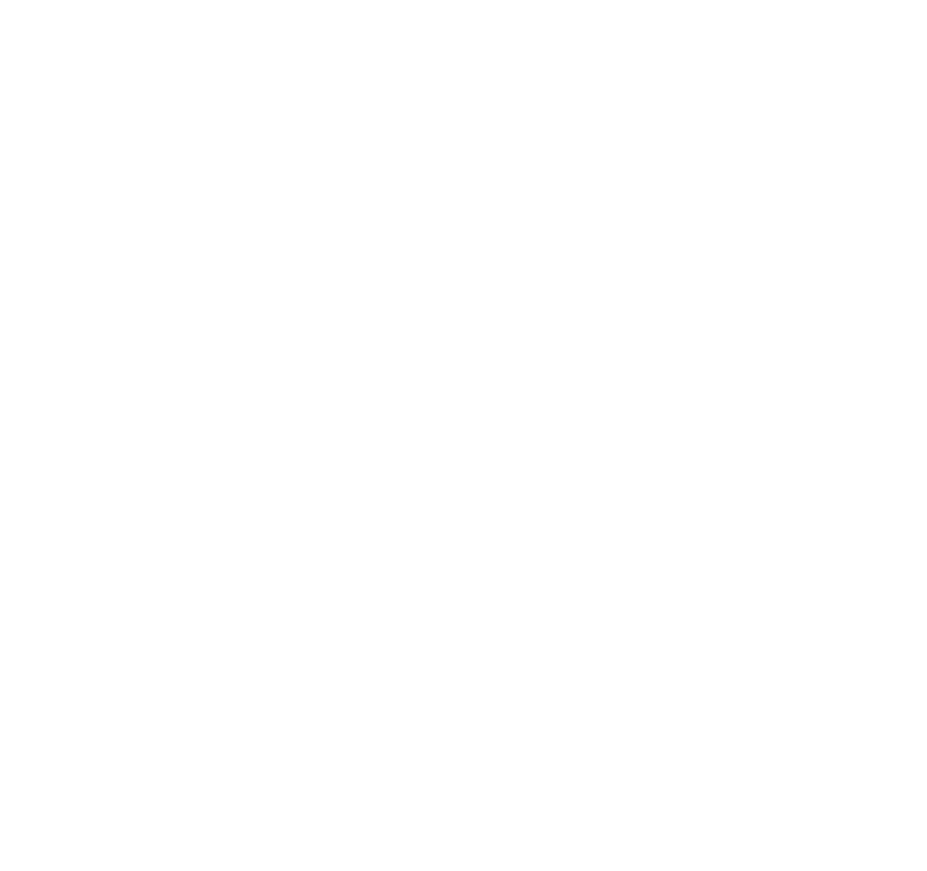
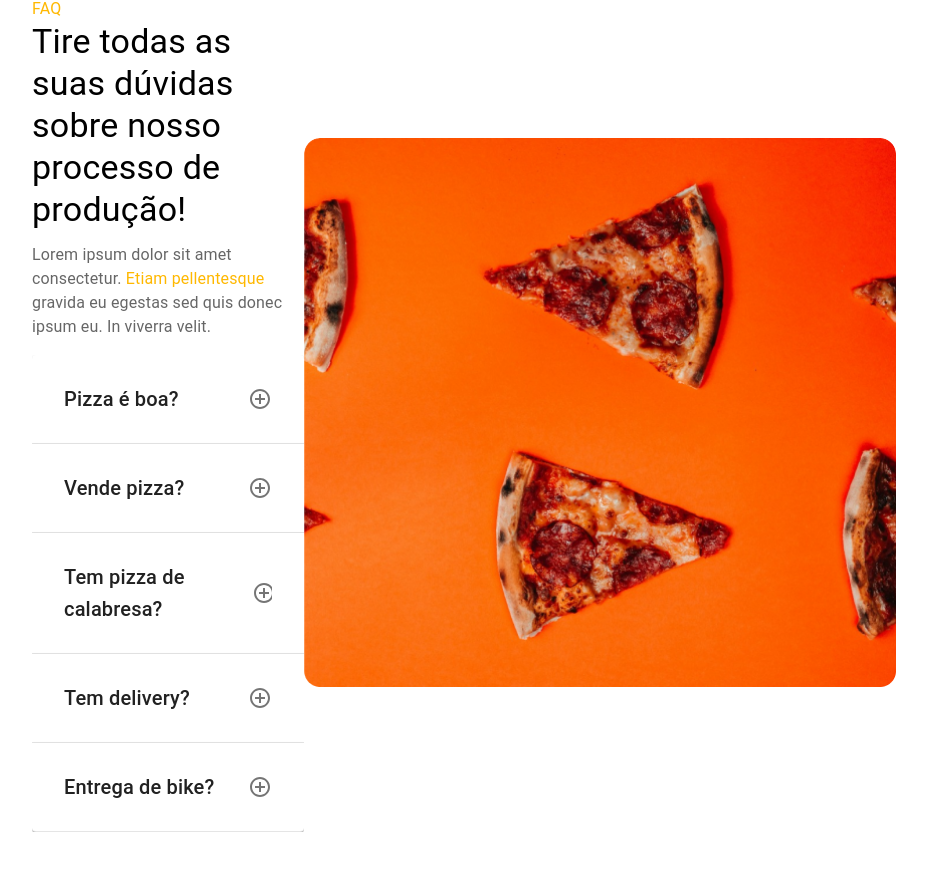
Before and after one commit to Andzuo/test-front-loumar, a React (Create React App) app: page / in a window 1280 px wide. Shown: the part 1040-1911 px from the top of the page, without its empty margins (192-1119 px from the left). Before the commit the page ends 1012 px from the top, so only its background shows below. Built offline with nearby package versions, Linux system fonts and the light colour scheme.

Commit message:
Feat: Add FaqSection

```diff
--- a/src/components/FaqSection.jsx
+++ b/src/components/FaqSection.jsx
@@ -1,10 +1,183 @@
 import React from "react";
+import {
+   Box,
+   Typography,
+   styled,
+   Accordion,
+   AccordionSummary,
+   AccordionDetails,
+} from "@mui/material";
+import AddCircleOutlineIcon from "@mui/icons-material/AddCircleOutline";
+import PizzaImage from "../assets/Icon2.png";
+
+const FAQContainer = styled(Box)(({ theme }) => ({
+   display: "flex",
+   flexDirection: "row",
+   alignItems: "center",
+   justifyContent: "space-between",
+   maxWidth: "80%",
+   padding: "5%",
+   width: "100%",
+   margin: "0 auto",
+   boxSizing: "border-box",
+   [theme.breakpoints.down("lg")]: {
+      flexDirection: "column",
+      padding: "16px",
+   },
+}));
+
+const ImageContainer = styled("div")(({ theme }) => ({
+   width: "100%",
+   maxWidth: "592px",
+   height: "auto",
+   borderRadius: "16px",
+   overflow: "hidden",
+   transition: "opacity 0.3s ease-in-out",
+   "& img": {
+      width: "100%",
+      height: "100%",
+      objectFit: "cover",
+   },
+   [theme.breakpoints.down("lg")]: {
+      width: "100%",
+      maxWidth: "100%",
+      marginTop: "16px",
+   },
+}));
+
+const TextContainer = styled(Box)(({ theme }) => ({
+   flex: 1,
+   maxWidth: "700px",
+   paddingLeft: "32px",
+   [theme.breakpoints.down("md")]: {
+      paddingLeft: 0,
+      display: "flex",
+      flexDirection: "column",
+      marginTop: "16px",
+      textAlign: "center",
+      alignItems: "center",
+      justifyContent: "center",
+   },
+}));
+
+const AccordionContainer = styled(Box)(({ theme }) => ({
+   width: "100%",
+   marginTop: "16px",
+   [theme.breakpoints.down("lg")]: {
+      maxWidth: "100%",
+   },
+}));
+const CustomAccordion = styled(Accordion)(({ theme }) => ({
+   borderBottom: "1px solid rgba(0, 0, 0, 0.1)",
+   padding: "16px",
+}));
 
 const FaqSection = () => {
    return (
-      <div>
-         <h1>FaqSection</h1>
-      </div>
+      <FAQContainer>
+         <TextContainer>
+            <Typography color="primary">FAQ</Typography>
+            <Typography variant="h4" component="h2" gutterBottom>
+               Tire todas as suas dúvidas sobre nosso
+               <br />
+               processo de produção!
+            </Typography>
+            <Typography variant="body1" color="textSecondary" paragraph>
+               Lorem ipsum dolor sit amet consectetur.{" "}
+               <Typography component="strong" color="primary">
+                  Etiam pellentesque
+               </Typography>{" "}
+               gravida eu egestas sed quis donec ipsum eu. In viverra velit.
+            </Typography>
+            <AccordionContainer>
+               <CustomAccordion>
+                  <AccordionSummary
+                     expandIcon={<AddCircleOutlineIcon />}
+                     aria-controls="panel1a-content"
+                     id="panel1a-header"
+                  >
+                     <Typography variant="h6">Pizza é boa?</Typography>
+                  </AccordionSummary>
+                  <AccordionDetails>
+                     <Typography variant="body2">
+                        Lorem ipsum dolor sit amet consectetur. Etiam
+                        pellentesque gravida eu egestas sed quis donec ipsum eu.
+                        In viverra velit.
+                     </Typography>
+                  </AccordionDetails>
+               </CustomAccordion>
+               <CustomAccordion>
+                  <AccordionSummary
+                     expandIcon={<AddCircleOutlineIcon />}
+                     aria-controls="panel2a-content"
+                     id="panel2a-header"
+                  >
+                     <Typography variant="h6">Vende pizza?</Typography>
+                  </AccordionSummary>
+                  <AccordionDetails>
+                     <Typography variant="body2">
+                        Lorem ipsum dolor sit amet consectetur. Etiam
+                        pellentesque gravida eu egestas sed quis donec ipsum eu.
+                        In viverra velit.
+                     </Typography>
+                  </AccordionDetails>
+               </CustomAccordion>
+               <CustomAccordion>
+                  <AccordionSummary
+                     expandIcon={<AddCircleOutlineIcon />}
+                     aria-controls="panel3a-content"
+                     id="panel3a-header"
+                  >
+                     <Typography variant="h6">
+                        Tem pizza de calabresa?
+                     </Typography>
+                  </AccordionSummary>
+                  <AccordionDetails>
+                     <Typography variant="body2">
+                        Lorem ipsum dolor sit amet consectetur. Etiam
+                        pellentesque gravida eu egestas sed quis donec ipsum eu.
+                        In viverra velit.
+                     </Typography>
+                  </AccordionDetails>
+               </CustomAccordion>
+               <CustomAccordion>
+                  <AccordionSummary
+                     expandIcon={<AddCircleOutlineIcon />}
+                     aria-controls="panel4a-content"
+                     id="panel4a-header"
+                  >
+                     <Typography variant="h6">Tem delivery?</Typography>
+                  </AccordionSummary>
+                  <AccordionDetails>
+                     <Typography variant="body2">
+                        Lorem ipsum dolor sit amet consectetur. Etiam
+                        pellentesque gravida eu egestas sed quis donec ipsum eu.
+                        In viverra velit.
+                     </Typography>
+                  </AccordionDetails>
+               </CustomAccordion>
+               <CustomAccordion>
+                  <AccordionSummary
+                     expandIcon={<AddCircleOutlineIcon />}
+                     aria-controls="panel5a-content"
+                     id="panel5a-header"
+                  >
+                     <Typography variant="h6">Entrega de bike?</Typography>
+                  </AccordionSummary>
+                  <AccordionDetails>
+                     <Typography variant="body2">
+                        Lorem ipsum dolor sit amet consectetur. Etiam
+                        pellentesque gravida eu egestas sed quis donec ipsum eu.
+                        In viverra velit.
+                     </Typography>
+                  </AccordionDetails>
+               </CustomAccordion>
+            </AccordionContainer>
+         </TextContainer>
+         <ImageContainer>
+            <img src={PizzaImage} alt="Pizza" />
+         </ImageContainer>
+      </FAQContainer>
    );
 };
 
```
Also changed, not shown: src/assets/Icon2.png (added).
